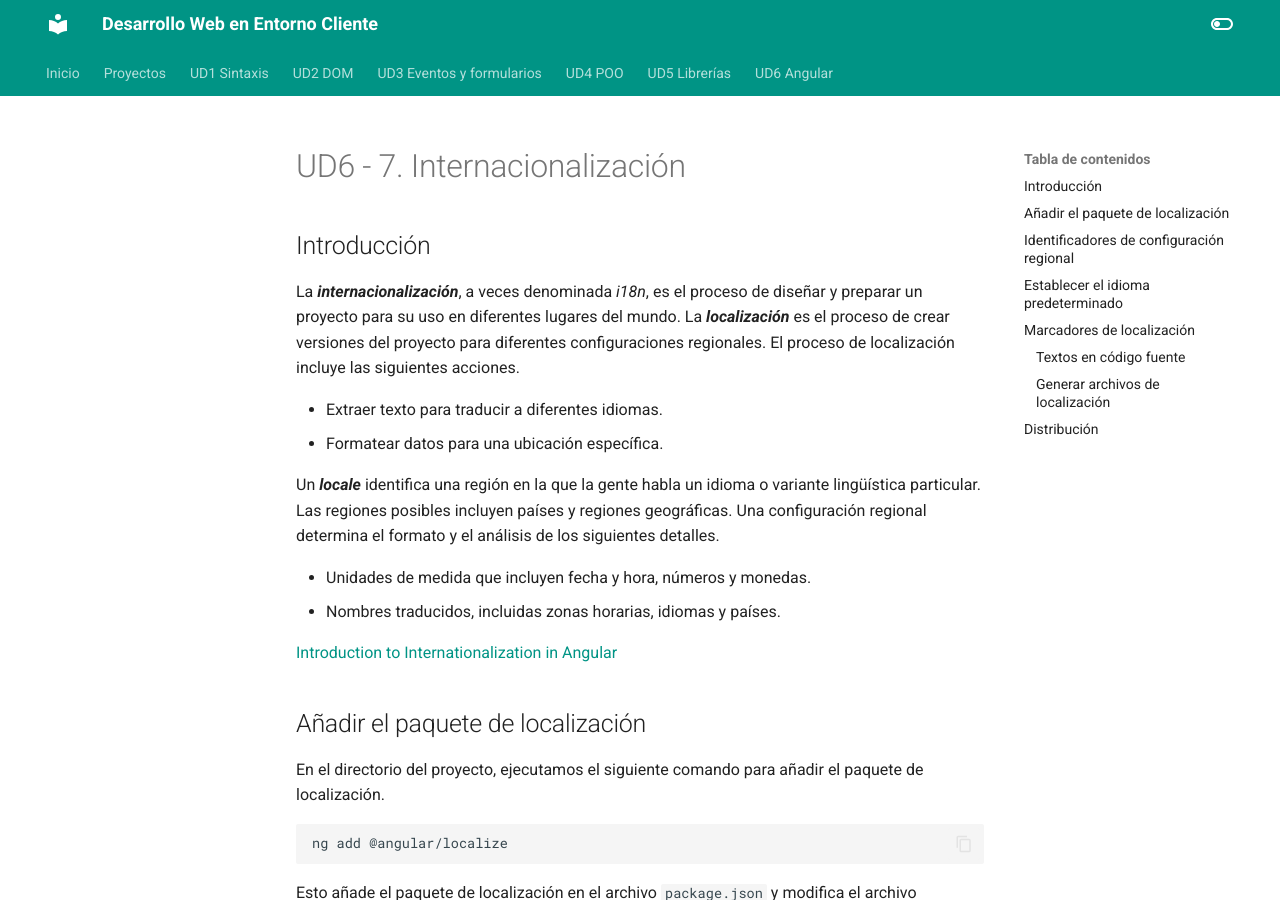
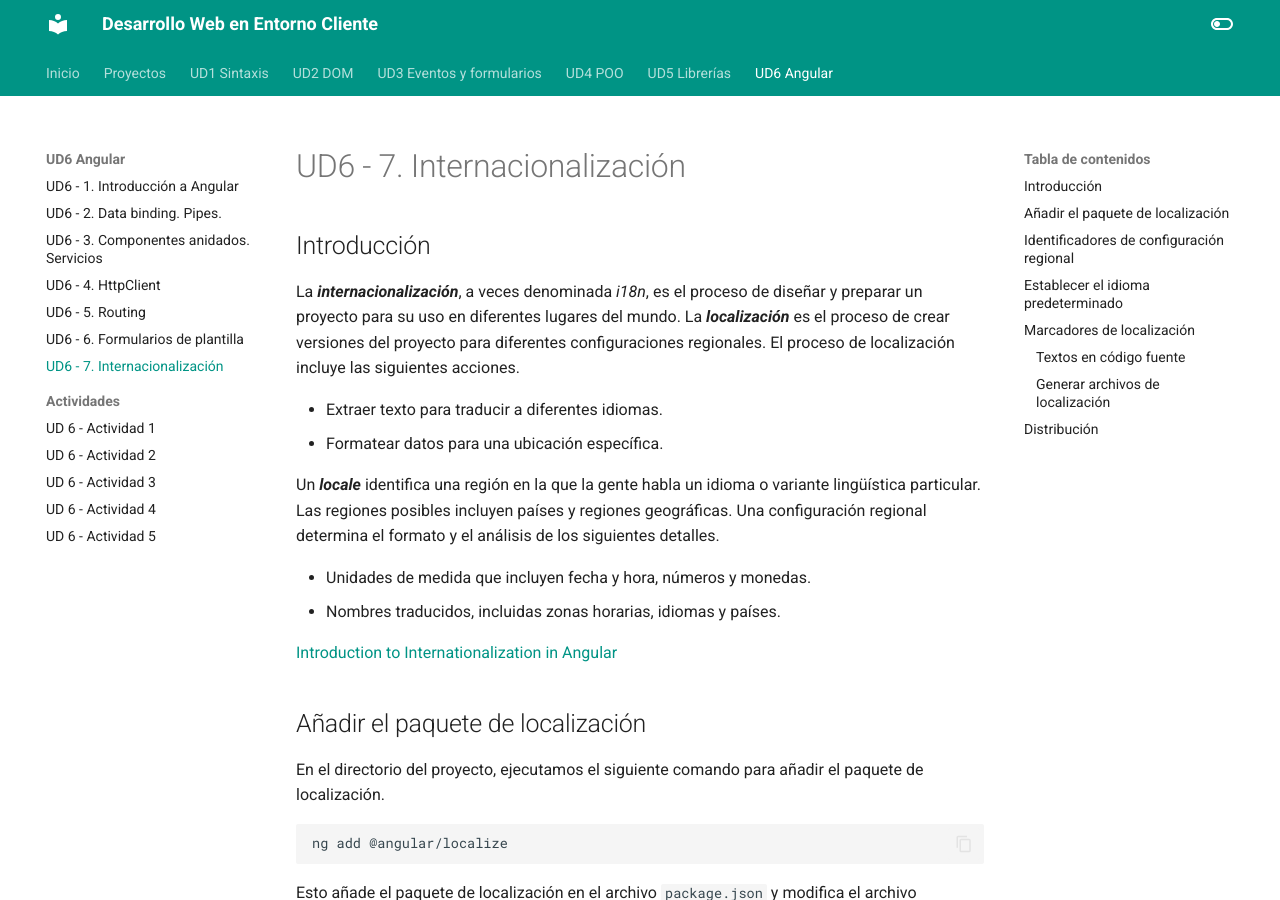
Before and after one commit to jsanvil/dwec2023, an MkDocs documentation site: the page built from docs/ud6/ud6-7-angular-i18n.md, in a window 1280 px wide and 900 px high. Built offline with MkDocs 1.6.1 and Material for MkDocs 9.7.7, drawn with Linux system fonts in a browser that asks for light colours.

Commit message:
ud6_7 menu

```diff
--- a/mkdocs.yml
+++ b/mkdocs.yml
@@ -37,6 +37,7 @@ nav:
     - 'ud6/ud6-4-angular-rest.md'
     - 'ud6/ud6-5-angular-routing.md'
     - 'ud6/ud6-6-angular-template-forms.md'
+    - 'ud6/ud6-7-angular-i18n.md'
     - Actividades:
       - 'ud6/actividades/ud6-act1.md'
       - 'ud6/actividades/ud6-act2.md'
```
Also changed, not shown: docs/ud6/ud6-7-angular-i18n.md (renamed from docs/ud6/ud6-7-i18n.md).
